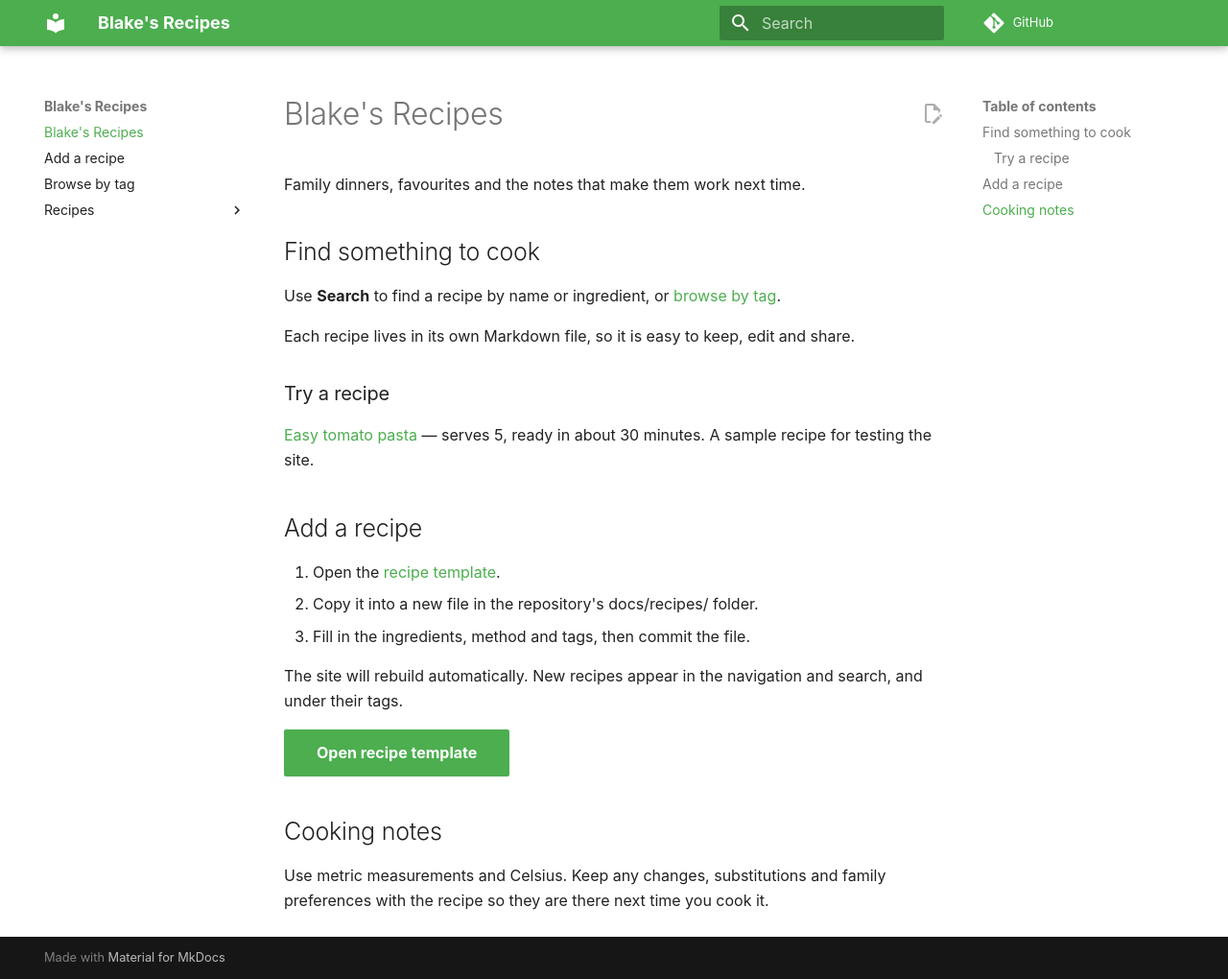
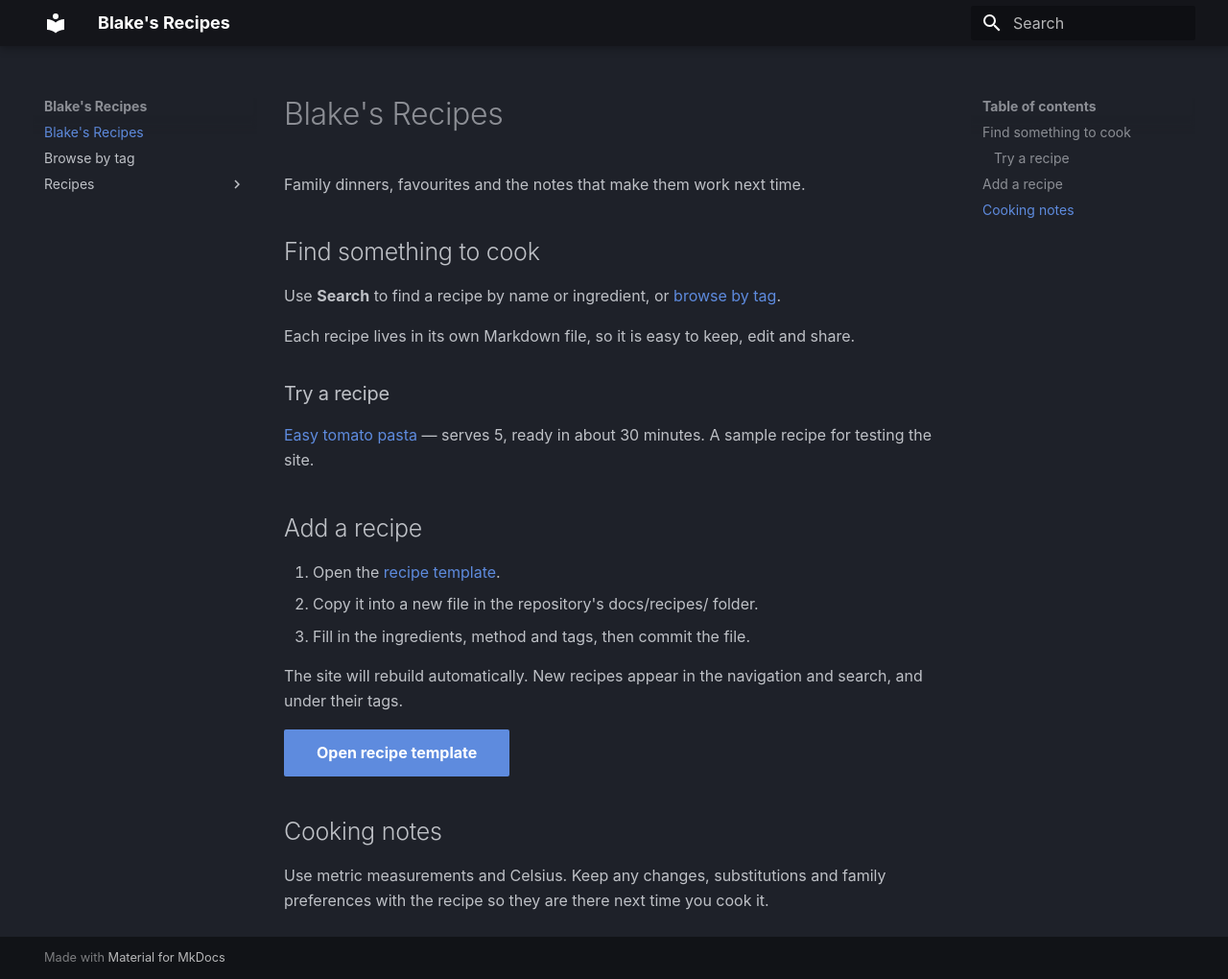
Before and after one commit to MrBlakie/Recipies, an MkDocs documentation site: the page built from docs/index.md, in a window 1280 px wide and 1020 px high. Shown: the whole window at 96% size. Built offline with MkDocs 1.6.1 and Material for MkDocs 9.7.7, drawn with Linux system fonts in a browser that asks for light colours; comment, search, counter and statistics services are not loaded.

```diff
--- a/mkdocs.yml
+++ b/mkdocs.yml
@@ -1,23 +1,25 @@
 site_name: Blake's Recipes
-site_description: A collection of family recipes, favourites and cooking notes.
+site_description: Family dinners, favourites and cooking notes.
 site_url: https://mrblakie.github.io/Recipies/
-repo_url: https://github.com/MrBlakie/Recipies
-edit_uri: edit/main/docs/
+exclude_docs: |
+  adding-recipes.md
 theme:
   name: material
   language: en
   font: false
   palette:
-    primary: green
+    scheme: slate
+    primary: black
     accent: amber
   features:
     - navigation.top
     - search.suggest
     - search.highlight
-    - content.action.edit
 plugins:
   - search
   - tags
+extra_css:
+  - stylesheets/dark-kitchen.css
 markdown_extensions:
   - admonition
   - attr_list
```
